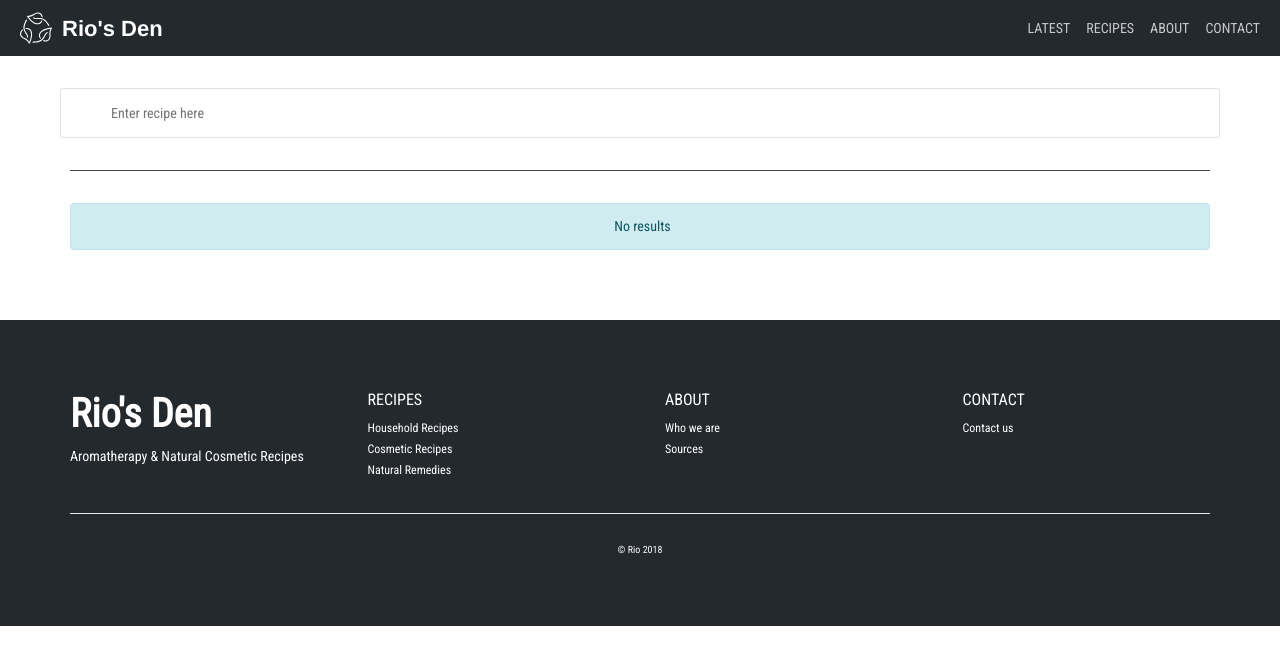
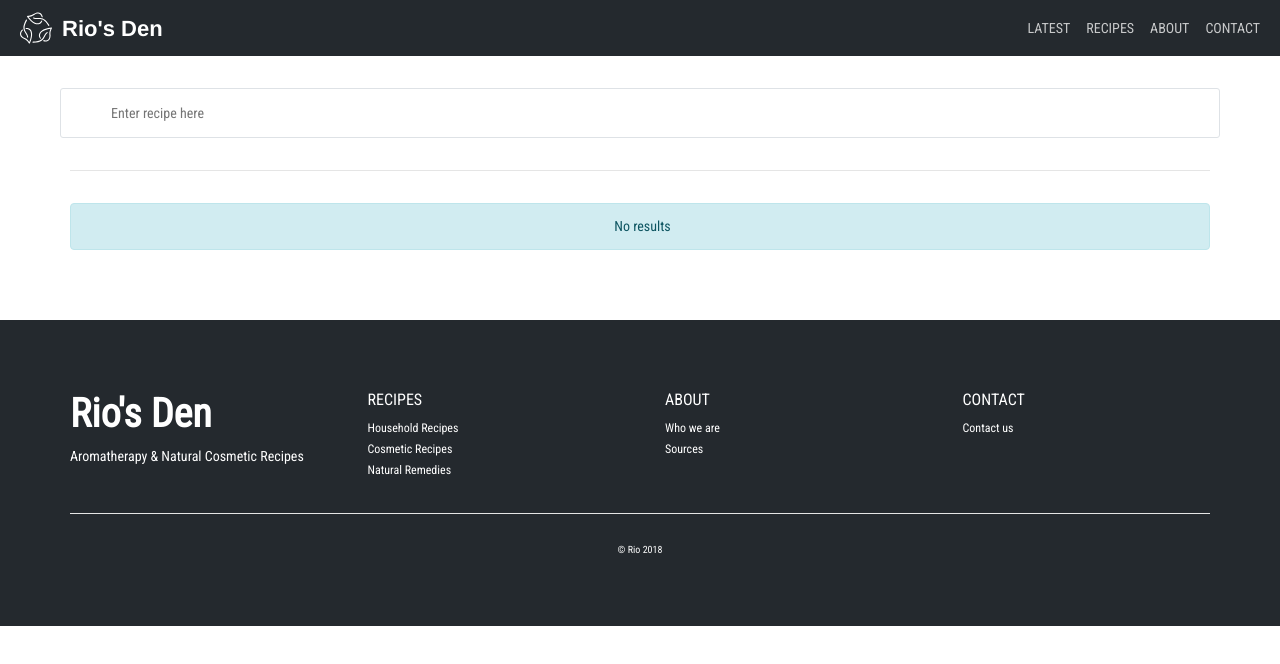
Before and after one commit to Beaufoyt/rio, a React app: page /search in a window 1280 px wide. Shown: the top 664 px of the page. Built offline with nearby package versions, Linux system fonts and the light colour scheme; the HTML template or start-up script is replaced by a standard one.

Commit message:
Tidies couple o bits

```diff
--- a/src/actions/recipes.js
+++ b/src/actions/recipes.js
@@ -9,7 +9,6 @@ const recipesAreLoading = searchString => ({ type: types.RECIPES_ARE_LOADING, se
 
 export function searchRecipes(searchString) {
     const searchResults = [];
-    console.log(searchString);
     const sanitizedSearchString = searchString.trim().toLowerCase();
 
     return (dispatch) => {
--- a/src/components/RecipeListSection.jsx
+++ b/src/components/RecipeListSection.jsx
@@ -3,7 +3,7 @@ import PropTypes from 'prop-types';
 import { Link } from 'react-router-dom';
 import _ from 'lodash';
 
-const Recipes = (props) => {
+const RecipeListSection = (props) => {
     return (
         <div>
             <div id={props.id} className="recipe-list-section">
@@ -27,7 +27,7 @@ const Recipes = (props) => {
     );
 };
 
-Recipes.propTypes = {
+RecipeListSection.propTypes = {
     itemList: PropTypes.arrayOf(PropTypes.shape({
         text: PropTypes.string,
         id: PropTypes.number,
@@ -36,11 +36,11 @@ Recipes.propTypes = {
     id: PropTypes.string.isRequired,
 };
 
-Recipes.defaultProps = {
+RecipeListSection.defaultProps = {
     itemList: PropTypes.arrayOf(PropTypes.shape({
         text: '',
         id: null,
     })),
 };
 
-export default Recipes;
+export default RecipeListSection;
--- a/src/components/SearchForm.jsx
+++ b/src/components/SearchForm.jsx
@@ -77,7 +77,6 @@ class SearchForm extends PureComponent {
                             </div>
                             }
                         </div>
-                        <div className="search-details-placeholder" />
                     </div>
                 }
             </form>
--- a/src/components/SearchPage.jsx
+++ b/src/components/SearchPage.jsx
@@ -14,10 +14,6 @@ class SearchPage extends PureComponent {
     state = {
         searchString: null,
         searchError: null,
-    }
-
-    componentDidMount() {
-        console.log(this.props.recipes);
     }
 
     componentWillReceiveProps(newProps) {
--- a/src/styles/_recipes.scss
+++ b/src/styles/_recipes.scss
@@ -86,7 +86,6 @@
 
     hr {
         margin: 0 70px;
-        background-color: #24292e;
     }
 
     .recipe-list-section {
--- a/src/styles/_search.scss
+++ b/src/styles/_search.scss
@@ -59,10 +59,6 @@
         margin: 0 -10px;
     }
 
-    hr {
-        background-color: rgba(0,0,0,0.7);
-    }
-
     .list-group-item {
         margin: 8px 0;
 
```
